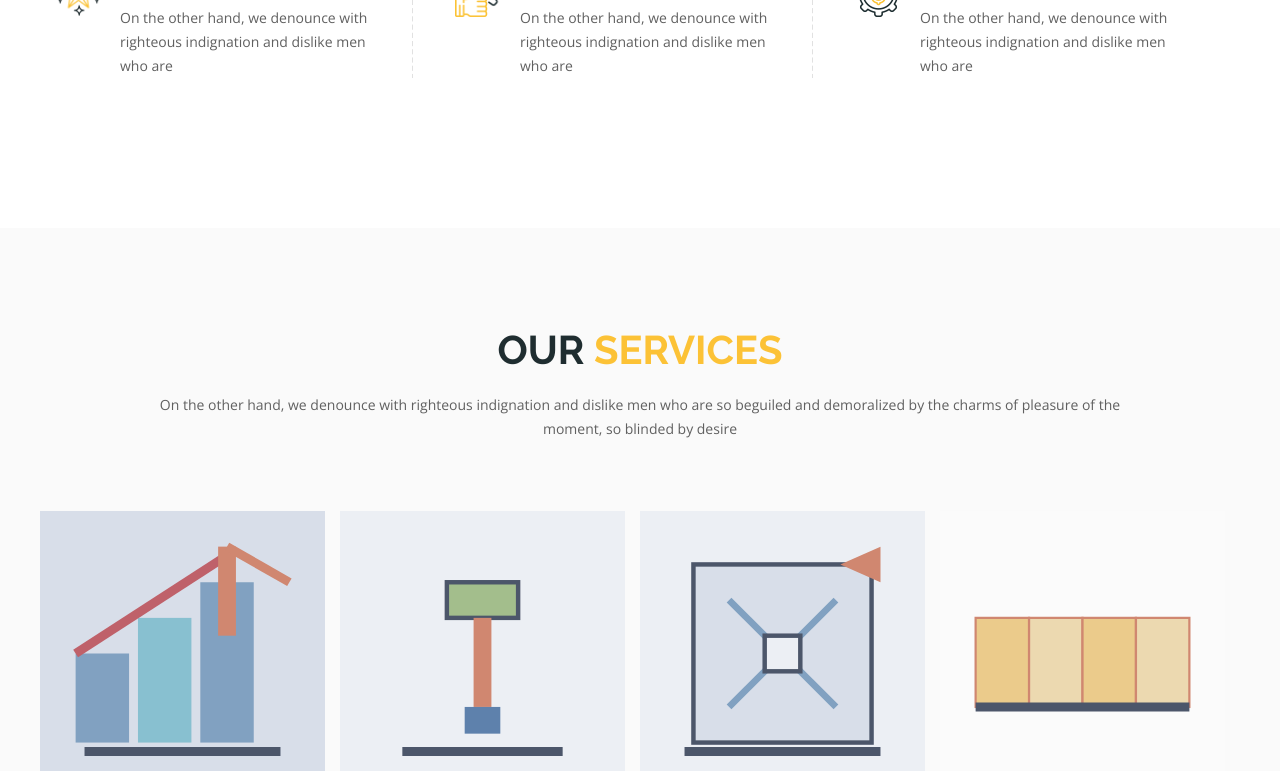
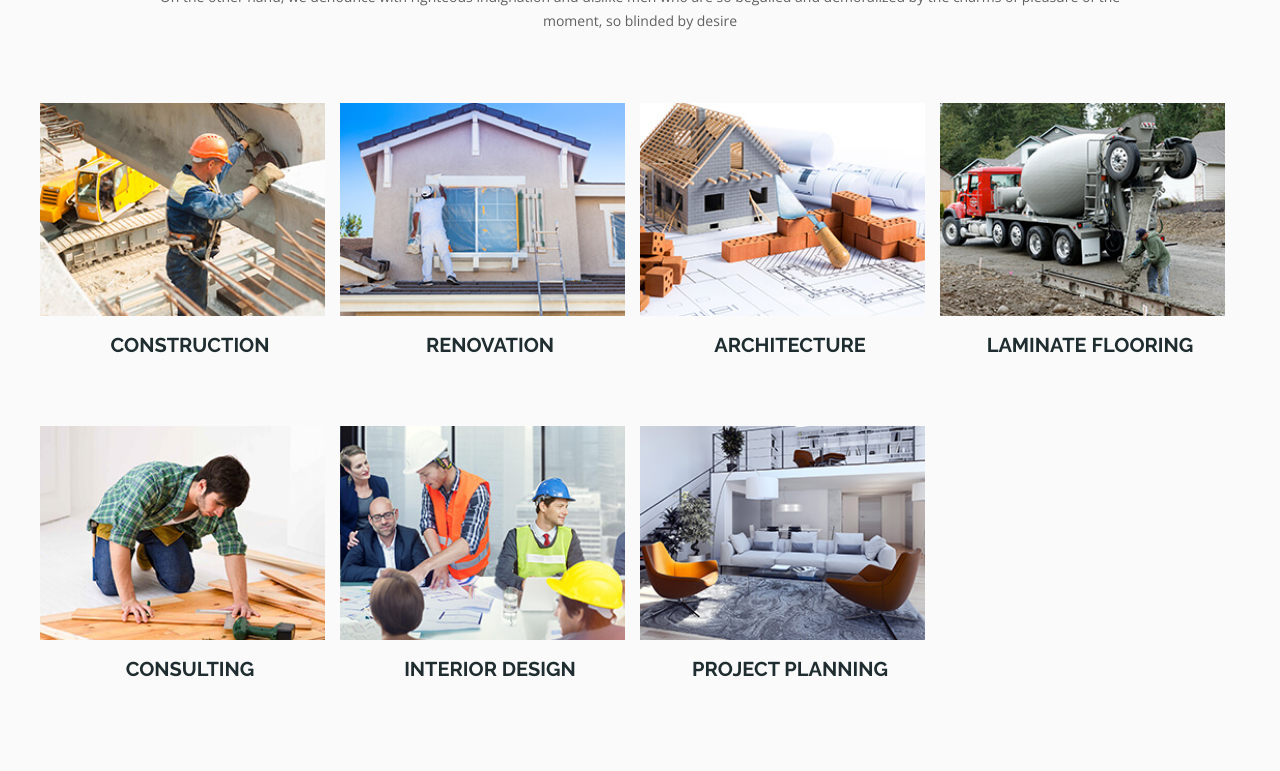
Before and after one commit to Prabath98/Website, a plain HTML site: page ourservice.html in a window 1280 px wide. Shown: the part 710-1481 px from the top of the page. Drawn offline with nearby package versions, Linux system fonts and the light colour scheme.

Commit message:
Replace service icons with photos

```diff
--- a/ourservice.html
+++ b/ourservice.html
@@ -123,47 +123,6 @@
             </div>
         </div>
         <!-- End Bradcaump area -->
-        <!-- Start Offer Area -->
-        <section class="htc__offer__area ptb--150 bg__white">
-            <div class="container">
-                <div class="row">
-                    <div class="col-md-4 col-lg-4 col-sm-6 col-xs-12">
-                        <div class="offer">
-                            <div class="offer__icon">
-                                <img src="images/others/icon-2/1.png" alt="icon images">
-                            </div>
-                            <div class="offer__details">
-                                <h2><a href="#">TOP RATED</a></h2>
-                                <p>On the other hand, we denounce with righteous indignation and dislike men who are</p>
-                            </div>
-                        </div>
-                    </div>
-                    <div class="col-md-4 col-lg-4 col-sm-6 col-xs-12 xmt-40">
-                        <div class="offer separator">
-                            <div class="offer__icon">
-                                <img src="images/others/icon-2/2.png" alt="icon images">
-                            </div>
-                            <div class="offer__details">
-                                <h2><a href="#">BEST QUALITY</a></h2>
-                                <p>On the other hand, we denounce with righteous indignation and dislike men who are</p>
-                            </div>
-                        </div>
-                    </div>
-                    <div class="col-md-4 col-lg-4 hidden-sm col-xs-12 xmt-40">
-                        <div class="offer separator">
-                            <div class="offer__icon">
-                                <img src="images/others/icon-2/3.png" alt="icon images">
-                            </div>
-                            <div class="offer__details">
-                                <h2><a href="#">LOW COST</a></h2>
-                                <p>On the other hand, we denounce with righteous indignation and dislike men who are</p>
-                            </div>
-                        </div>
-                    </div>
-                </div>
-            </div>
-        </section>
-        <!-- End Offer Area -->
         <!-- Start Service Area -->
         <section class="htc__service__area service__page bg__gray ptb--100">
             <div class="container">
@@ -182,7 +141,7 @@
                             <div class="service foo">
                                 <div class="service__thumb">
                                     <a href="single-service.html">
-                                        <img src="images/service-ai/construction.svg" alt="Construction icon">
+                                        <img src="images/service/1.jpg" alt="Construction image">
                                     </a>
                                     <div class="service__hover">
                                         <div class="service__action">
@@ -201,7 +160,7 @@
                             <div class="service foo">
                                 <div class="service__thumb">
                                     <a href="single-service.html">
-                                        <img src="images/service-ai/renovation.svg" alt="Renovation icon">
+                                        <img src="images/service/2.jpg" alt="Renovation image">
                                     </a>
                                     <div class="service__hover">
                                         <div class="service__action">
@@ -220,7 +179,7 @@
                             <div class="service foo">
                                 <div class="service__thumb">
                                     <a href="single-service.html">
-                                        <img src="images/service-ai/architecture.svg" alt="Architecture icon">
+                                        <img src="images/service/3.jpg" alt="Architecture image">
                                     </a>
                                     <div class="service__hover">
                                         <div class="service__action">
@@ -239,7 +198,7 @@
                             <div class="service foo">
                                 <div class="service__thumb">
                                     <a href="single-service.html">
-                                        <img src="images/service-ai/laminate-flooring.svg" alt="Laminate flooring icon">
+                                        <img src="images/service/4.jpg" alt="Laminate flooring image">
                                     </a>
                                     <div class="service__hover">
                                         <div class="service__action">
@@ -258,7 +217,7 @@
                             <div class="service foo">
                                 <div class="service__thumb">
                                     <a href="single-service.html">
-                                        <img src="images/service-ai/consulting.svg" alt="Consulting icon">
+                                        <img src="images/service/5.jpg" alt="Consulting image">
                                     </a>
                                     <div class="service__hover">
                                         <div class="service__action">
@@ -277,7 +236,7 @@
                             <div class="service foo">
                                 <div class="service__thumb">
                                     <a href="single-service.html">
-                                        <img src="images/service-ai/interior-design.svg" alt="Interior design icon">
+                                        <img src="images/service/6.jpg" alt="Interior design image">
                                     </a>
                                     <div class="service__hover">
                                         <div class="service__action">
@@ -296,7 +255,7 @@
                             <div class="service foo">
                                 <div class="service__thumb">
                                     <a href="single-service.html">
-                                        <img src="images/service-ai/project-planning.svg" alt="Project planning icon">
+                                        <img src="images/service/7.jpg" alt="Project planning image">
                                     </a>
                                     <div class="service__hover">
                                         <div class="service__action">
```
